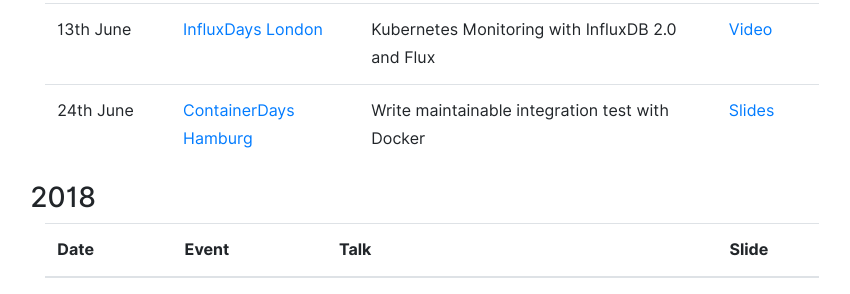
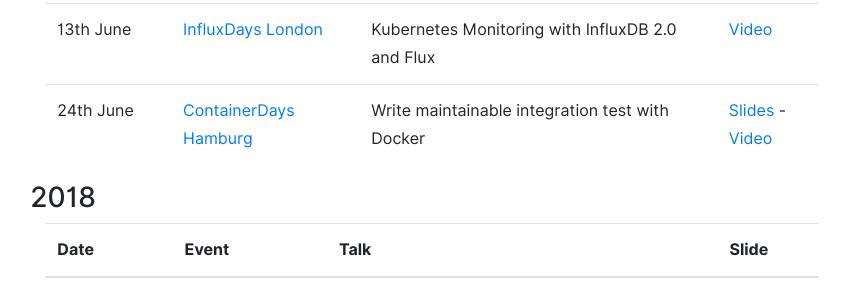
Before and after one commit to gianarb/gianarb.github.com, a Jekyll site: the page built from conferences.html, in a window 1280 px wide and 900 px high, scrolled down 868 px. Shown: the part 159-453 px from the top of the window, without its empty margins (216-1066 px from the left). Built offline with Jekyll 4.4.1, drawn with Linux system fonts in a browser that asks for light colours; nearby versions of some CDN libraries.

Commit message:
Added containerdays video
Signed-off-by: Gianluca Arbezzano <gianarb92@gmail.com>

```diff
--- a/conferences.html
+++ b/conferences.html
@@ -118,7 +118,8 @@
                   <td><a href="https://www.containerdays.io/program/conferenceday2/#write-maintaina">ContainerDays Hamburg</a></td>
                   <td>Write maintainable integration test with Docker</td>
                   <td>
-                      <a href="https://speakerdeck.com/gianarb/containerdays-2019-write-maintainable-integration-tests-with-docker" target="_blank">Slides</a>
+                      <a href="https://speakerdeck.com/gianarb/containerdays-2019-write-maintainable-integration-tests-with-docker" target="_blank">Slides</a> -
+                      <a href="https://www.youtube.com/watch?v=4ONVaMisT54&list=PLHhKcdBlprMdg-fwPD1b3IjBRR_Ga09H0&index=41&t=0s" target="_blank">Video</a>
                   </td>
                 </tr>
               </tbody>
```
